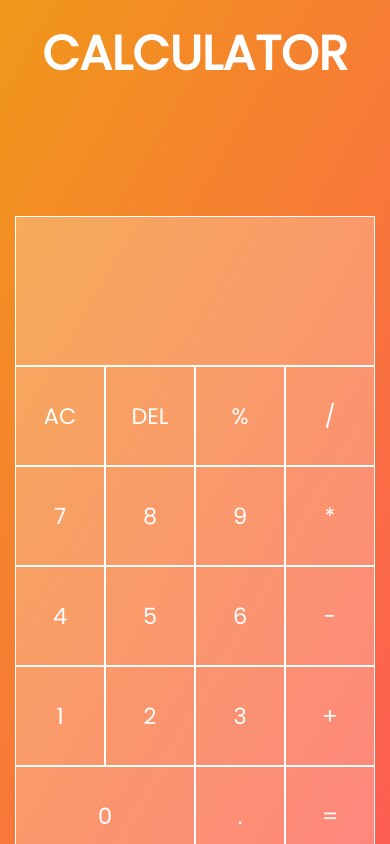
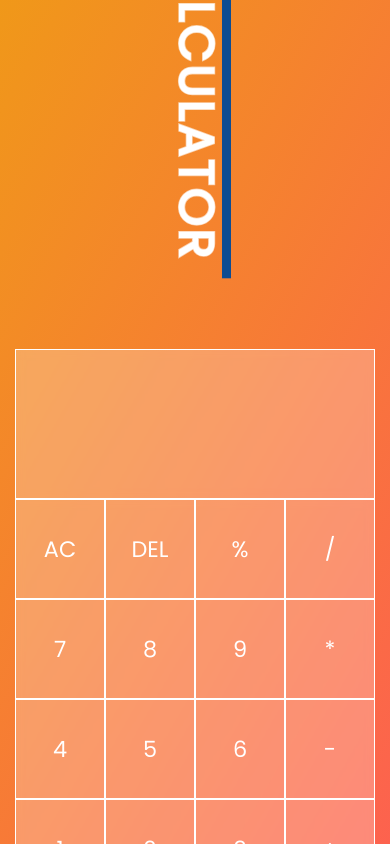
Before and after one commit to luisherdeth2020/Calculadora, a React (Vite) app: page / in a window 390 px wide. Shown: the top 844 px of the page. Built offline with nearby package versions, Linux system fonts and the light colour scheme.

Commit message:
Finished calculator v1.3

```diff
--- a/index.html
+++ b/index.html
@@ -4,7 +4,7 @@
 		<meta charset="UTF-8" />
 		<link rel="icon" type="image/svg+xml" href="/vite.svg" />
 		<meta name="viewport" content="width=device-width, initial-scale=1.0" />
-		<meta name="theme-color" content="#f09819" />
+		<meta name="theme-color" content="#F5822F" />
 		<meta name="description" content="Calculator v1.2" />
 		<meta name="keywords" content="HTML, CSS, React" />
 		<meta name="author" content="Luis Herdeth" />
--- a/src/App.css
+++ b/src/App.css
@@ -16,7 +16,6 @@
 	min-height: 100vh;
 }
 
-
 .title {
 	color: #fff;
 	font-size: 2.5rem;
@@ -26,9 +25,10 @@
 	-moz-transform: rotate(180deg) scale(1.5);
 	-ms-transform: rotate(180deg) scale(1.5);
 	-o-transform: rotate(180deg) scale(1.5);
-	writing-mode: vertical-rl;
+	/* writing-mode: vertical-rl;
 	-webkit-writing-mode: vertical-rl;
-	-ms-writing-mode: vertical-rl;
+	-ms-writing-mode: vertical-rl; */
+	-webkit-text-stroke: 1px var(--text-stroke-color);
 }
 
 .titleRight {
@@ -46,27 +46,84 @@
 	-ms-writing-mode: vertical-rl;
 }
 
+/* test */
+.button {
+	background: transparent;
+	border: none;
+	height: auto;
+	margin: 0;
+	padding: 0;
+}
+.button {
+	--border-right: 6px;
+	--text-stroke-color: rgba(255, 255, 255, 0.6);
+	--animation-color: #0d4c92;
+	--fs-size: 2.5rem;
+	font-family: 'Poppins', sans-serif;
+	font-size: var(--fs-size);
+	letter-spacing: 2px;
+	position: relative;
+	transform: rotate(270deg) scale(1.5);
+	-webkit-transform: rotate(270deg) scale(1.5);
+	-moz-transform: rotate(270deg) scale(1.5);
+	-ms-transform: rotate(270deg) scale(1.5);
+	-o-transform: rotate(270deg) scale(1.5);
+	text-decoration: none;
+	text-transform: uppercase;
+	-webkit-text-stroke: 1px var(--text-stroke-color);
+	writing-mode: vertical-rl;
+	-webkit-writing-mode: vertical-rl;
+	-ms-writing-mode: vertical-rl;
+}
+
+.hover-text {
+	content: (data-text);
+	background: var(--animation-color);
+	box-sizing: border-box;
+	font-weight: bold;
+	position: absolute;
+	transition: 0.5s;
+	width: 0%;
+	-webkit-background-clip: text;
+	-webkit-text-fill-color: transparent;
+	inset: 0;
+	border-right: var(--border-right) solid var(--animation-color);
+	overflow: hidden;
+	-webkit-text-stroke: 1px var(--animation-color);
+}
+.button:hover .hover-text {
+	width: 100%;
+}
+
 @media (min-width: 320px) and (max-width: 480px) {
 	.App {
 		flex-direction: column;
 	}
 	.title {
 		font-size: 2rem;
+		transform: rotate(270deg) scale(1.5);
+		-webkit-transform: rotate(270deg) scale(1.5);
+		-moz-transform: rotate(270deg) scale(1.5);
+		-ms-transform: rotate(270deg) scale(1.5);
+		-o-transform: rotate(270deg) scale(1.5);
 		margin-top: -3rem;
+	}
+	.titleRight {
+		font-size: 1.8rem;
+		margin: 1rem;
 		transform: rotate(270deg) scale(1.5);
 		-webkit-transform: rotate(270deg) scale(1.5);
 		-moz-transform: rotate(270deg) scale(1.5);
 		-ms-transform: rotate(270deg) scale(1.5);
 		-o-transform: rotate(270deg) scale(1.5);
 	}
-	.titleRight {
-		margin: 1rem;
-		font-size: 1.8rem;
-		transform: rotate(270deg) scale(1.5);
-		-webkit-transform: rotate(270deg) scale(1.5);
-		-moz-transform: rotate(270deg) scale(1.5);
-		-ms-transform: rotate(270deg) scale(1.5);
-		-o-transform: rotate(270deg) scale(1.5);
+	.button {
+		font-size: 2rem;
+		transform: rotate(0deg) scale(1.5);
+		-webkit-transform: rotate(0deg) scale(1.5);
+		-moz-transform: rotate(0deg) scale(1.5);
+		-ms-transform: rotate(0deg) scale(1.5);
+		-o-transform: rotate(0deg) scale(1.5);
+		margin-top: 2rem;
 	}
-
 }
--- a/src/App.jsx
+++ b/src/App.jsx
@@ -13,8 +13,16 @@ function App() {
 
 	return (
 		<div className="App">
-			<span className="title">CALCULATOR</span>
+			<button data-text="Awesome" className="button">
+				<span className="title">
+					&nbsp;CALCULATOR&nbsp;
+				</span>
+				<span className="hover-text" aria-hidden="true">
+					&nbsp;CALCULATOR&nbsp;
+				</span>
+			</button>
 			<Teclas />
+
 			<span className="titleRight">v1.0</span>
 		</div>
 	);
--- a/src/components/Teclas.module.css
+++ b/src/components/Teclas.module.css
@@ -49,7 +49,7 @@ a {
 	color: rgba(255, 255, 255, 0.72);
 }
 a:hover {
-	color: white;
+	color:#0d4c92 ;
 }
 
 @media (min-width: 320px) and (max-width: 480px) {
@@ -60,9 +60,11 @@ a:hover {
 	.error {
 		top: 95px;
 		width: 100%;
+		margin-left: -20px;
 	}
 	.calculator{
-		margin-top: 60px;
+		/* margin-top0: 60px; */
+		margin-top: 120px;
 	}
 	.years{
 		margin-top: 1rem;
```
